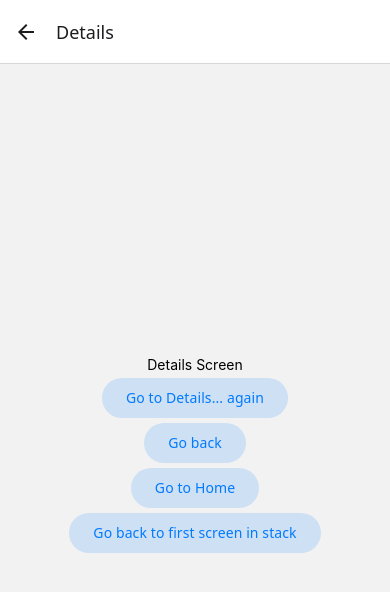
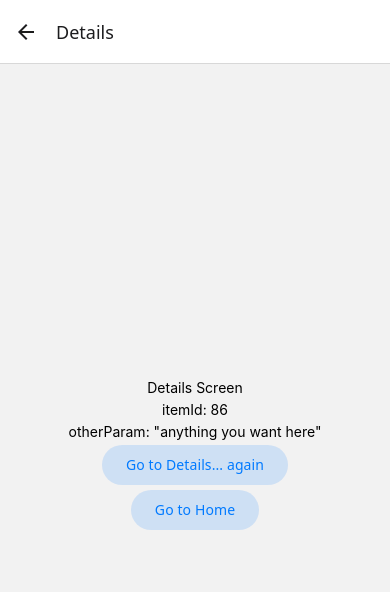
Before and after one commit to F4UST-03/appdev2, a React Native app in the folder react-native-navigation/: screen / in a window 390 px wide. Both pictures are taken after a click on the button "Go to Details". Shown: the top 592 px of the page. Built offline with nearby package versions, Linux system fonts and the light colour scheme.

Commit message:
Done with passing parameters to routes

```diff
--- a/react-native-navigation/App.tsx
+++ b/react-native-navigation/App.tsx
@@ -13,27 +13,42 @@
   return (
     <View style={{ flex: 1, alignItems: 'center', justifyContent: 'center', gap: 5 }}>
       <Text>Home Screen</Text>
-      <Button onPress={() => navigation.navigate('Details')}>
+      <Button
+        onPress={() => {
+          navigation.navigate('Details', {
+            itemId: 86,
+            otherParam: 'anything you want here',
+          });
+        }}
+      >
         Go to Details
       </Button>
     </View>
   );
 }
 
-function DetailsScreen() {
+function DetailsScreen({ route }) {
+  const { itemId, otherParam } = route.params;
   const navigation = useNavigation();
 
   return (
     <View style={{ flex: 1, alignItems: 'center', justifyContent: 'center', gap: 5 }}>
       <Text>Details Screen</Text>
-      <Button onPress={() => navigation.push('Details')}>
+        <Text>itemId: {JSON.stringify(itemId)}</Text>
+        <Text>otherParam: {JSON.stringify(otherParam)}</Text>
+
+      <Button
+        onPress={
+          () =>
+            navigation.push('Details', {
+              itemId: Math.floor(Math.random() * 100),
+            })
+        }
+      >
         Go to Details... again
       </Button>
-      <Button onPress={() => navigation.goBack()}>Go back</Button>
+
       <Button onPress={() => navigation.popTo('Home')}>Go to Home</Button>
-      <Button onPress={() => navigation.popToTop()}>
-        Go back to first screen in stack
-      </Button>
     </View>
   );
 }
```
